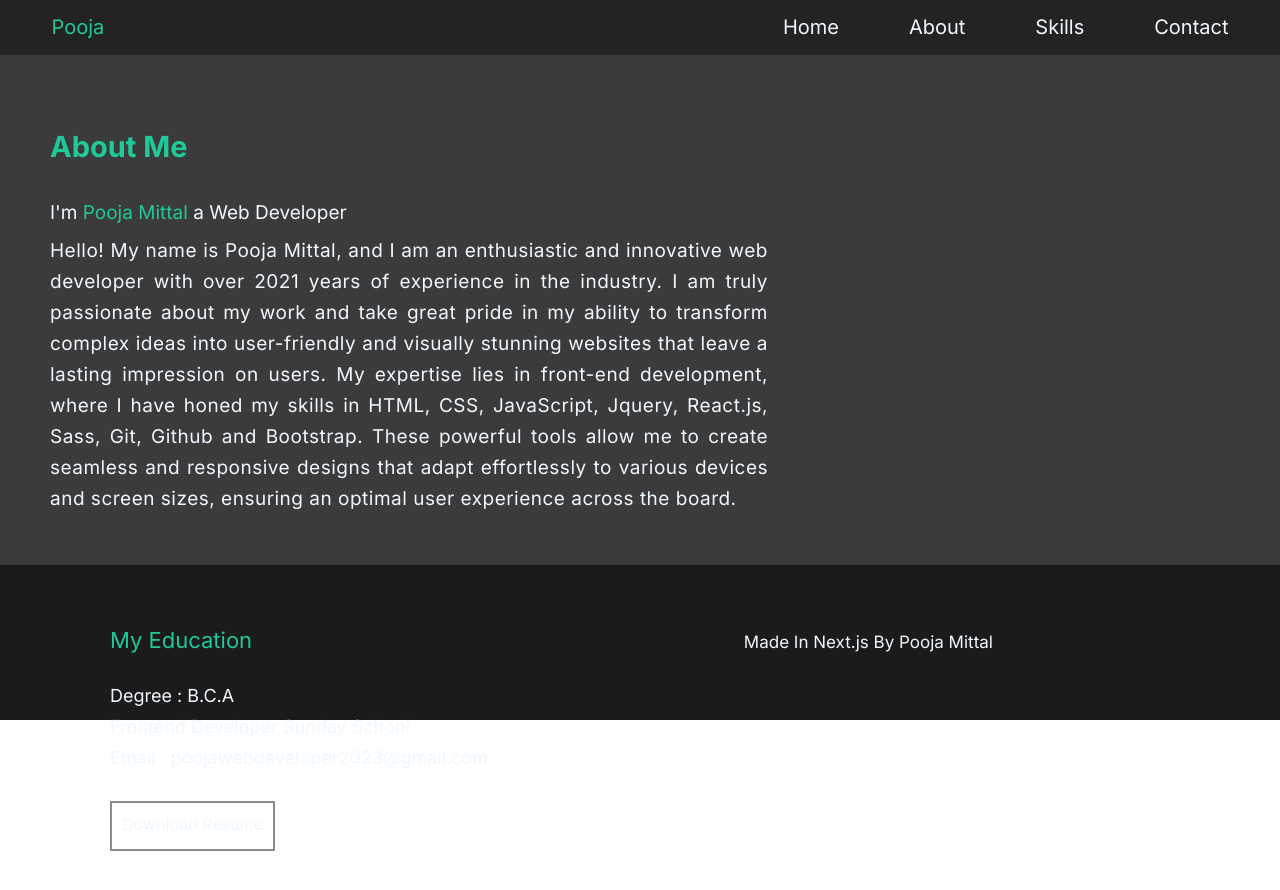
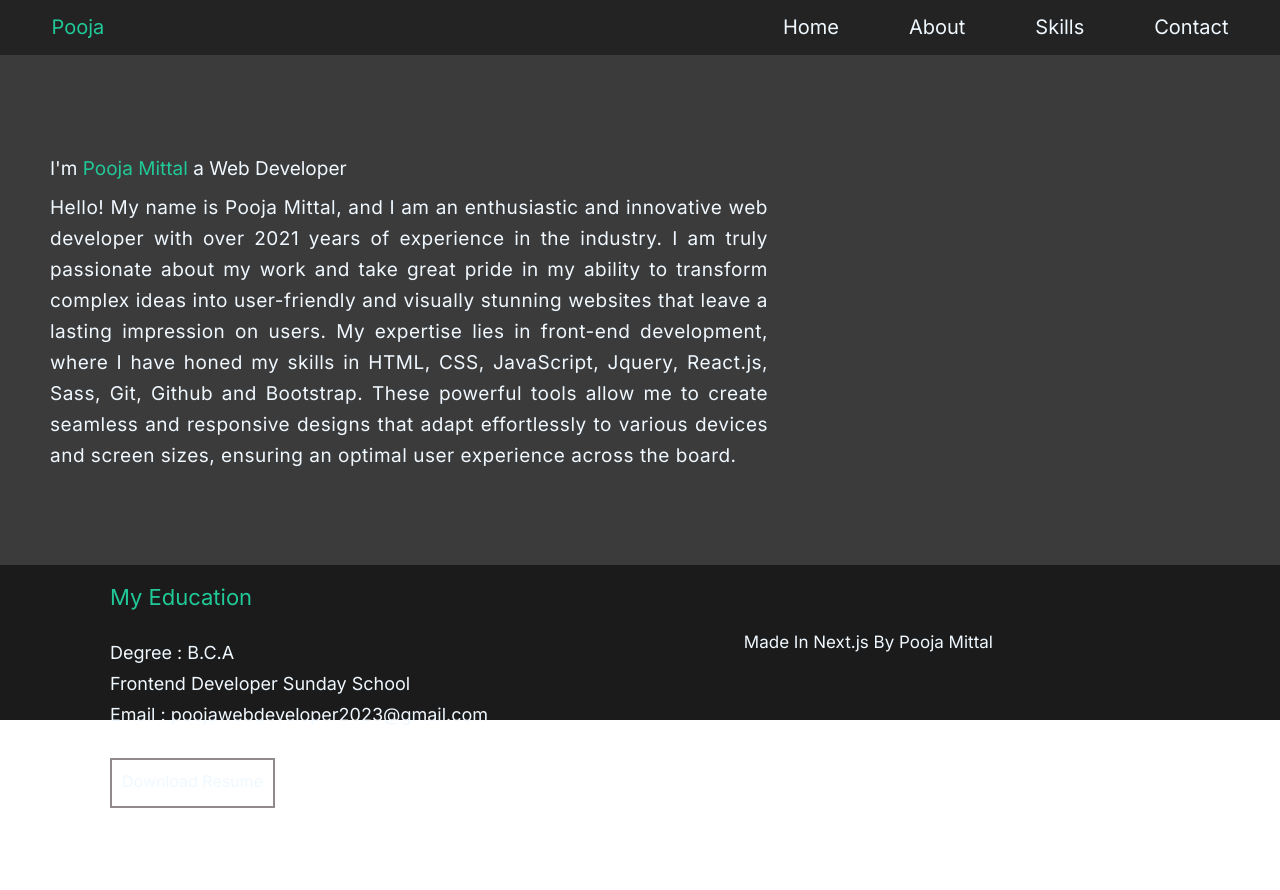
Before and after one commit to pooja062000/next.js-portfolio, a Next.js app: page /about in a window 1280 px wide. Shown: the top 890 px of the page. Built offline with nearby package versions, Linux system fonts and the light colour scheme.

Commit message:
new-update1

```diff
--- a/src/app/about/page.tsx
+++ b/src/app/about/page.tsx
@@ -7,7 +7,6 @@ export default function about() {
         <div className={aboutstyle.aboutrow}>
 
             <div className={aboutstyle.aboutbox1}>
-        <h1 className={aboutstyle.aboutmaintext}>About Me</h1>
 <h2 className={aboutstyle.aboutmainheading}>I'm <span className={aboutstyle.aboutcolor}>Pooja Mittal </span>a Web Developer</h2>
 <p className={aboutstyle.abouttext}>Hello! My name is Pooja Mittal, and I am an enthusiastic and innovative web developer with over 2021 years of experience in the industry. I am truly passionate about my work and take great pride in my ability to transform complex ideas into user-friendly and visually stunning websites that leave a lasting impression on users. My expertise lies in front-end development, where I have honed my skills in HTML, CSS, JavaScript, Jquery, React.js, Sass, Git, Github and Bootstrap. These powerful tools allow me to create seamless and responsive designs that adapt effortlessly to various devices and screen sizes,
     ensuring an optimal user experience across the board.</p>
```
